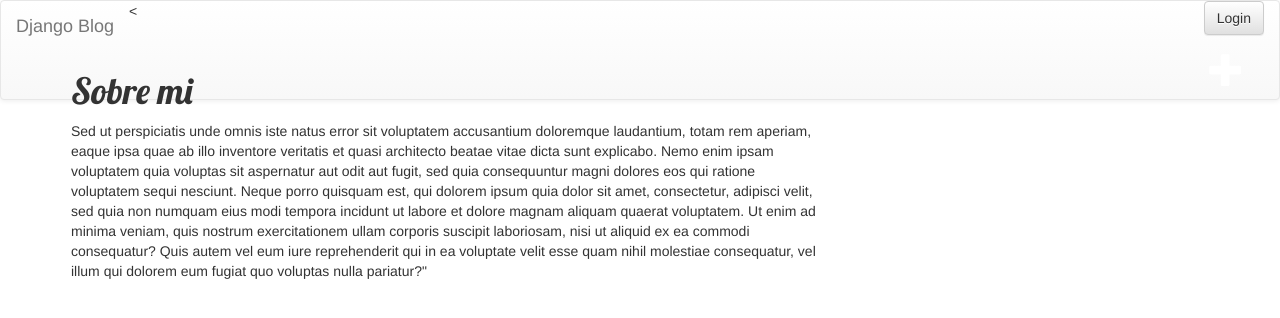
After one commit to mportilla/django_girls_tut, a Django app: template django_tut/templates/sobre_mi.html in a window 1280 px wide. The commit adds this page. Shown: the top 318 px of the page. Run offline with Django 3.2, Linux system fonts and the light colour scheme; the template is opened without the code that fills it, so the values that code supplies are empty; some libraries are stand-ins or nearby versions.

Commit message:
gestion de botones y usuarios

```diff
--- a/blog/static/css/blog.css
+++ b/blog/static/css/blog.css
@@ -45,3 +45,7 @@
     .post h1 a, .post h1 a:visited {
         color: #000000;
     }
+
+    .navbar{
+        height:100px;
+    }
--- a/blog/templates/blog/post_edit.html
+++ b/blog/templates/blog/post_edit.html
@@ -2,7 +2,11 @@
 {% load crispy_forms_tags %}
 
 {% block content %}
-    <h1>New post</h1>
+	{% if post %}
+        <h1>Editar Post</h1>
+    {% else %}
+        <h1>Nuevo Post</h1>
+    {% endif %}
     <form method="POST" class="post-form">{% csrf_token %}
         {{ form | crispy }}
         <button type="submit" class="save btn btn-default">Save</button>
--- a/blog/views.py
+++ b/blog/views.py
@@ -6,6 +6,7 @@ from django.contrib.auth.decorators import login_required
 
 
 # Create your views here.
+
 def post_list(request):
         posts = Post.objects.filter(published_date__lte=timezone.now()).order_by('published_date')
         return render(request, 'blog/post_list.html', {'posts':posts})
@@ -52,7 +53,7 @@ def post_edit(request, pk):
             return redirect('blog.views.post_detail', pk=post.pk)
         else:
             form = PostForm(instance=post)
-        return render(request, 'blog/post_edit.html', {'form': form})
+        return render(request, 'blog/post_edit.html', {'form': form,'post':post})
 
 
 @login_required(login_url='login')
--- a/django_tut/templates/base.html
+++ b/django_tut/templates/base.html
@@ -1,4 +1,5 @@
 {% load staticfiles %}
+
 
 <html>
     <head>
@@ -7,12 +8,25 @@
         <link rel="stylesheet" href="//maxcdn.bootstrapcdn.com/bootstrap/3.2.0/css/bootstrap-theme.min.css">
         <link rel="stylesheet" href="{% static 'blog.css' %}">
         <link href="http://fonts.googleapis.com/css?family=Lobster&subset=latin,latin-ext" rel="stylesheet" type="text/css">
+        <nav class="navbar navbar-default">
+            <div class="container-fluid">
+                <div class="navbar-header">
+                    <a class="navbar-brand" href="/">
+                        Django Blog
+                    </a>
+                </div>
+                <div class="collapse navbar-collapse">
+                    <{% if user.is_authenticated %}
+                        <a type="button" class="btn btn-default navbar-right" href="{% url 'logout' %}"> Logout </a>
+                    {% else %}
+                        <a type="button" class="btn btn-default navbar-right" href="{% url 'login' %}"> Login </a>
+                    {% endif %}
+                </div>
+
+
         <a href="{% url 'blog.views.post_new' %}" class="top-menu"><span class="glyphicon glyphicon-plus"></span></a>
     </head>
     <body>
-        <div class="page-header">
-            <h1><a href="/">Django Girls Blog</a></h1>
-        </div>
         <div class="content container">
             <div class="row">
                 <div class="col-md-8">
--- /dev/null
+++ b/django_tut/templates/sobre_mi.html
@@ -0,0 +1,5 @@
+{% extends 'base.html' %}
+{% block content %}
+	<h1> Sobre mi </h1>
+	<p> Sed ut perspiciatis unde omnis iste natus error sit voluptatem accusantium doloremque laudantium, totam rem aperiam, eaque ipsa quae ab illo inventore veritatis et quasi architecto beatae vitae dicta sunt explicabo. Nemo enim ipsam voluptatem quia voluptas sit aspernatur aut odit aut fugit, sed quia consequuntur magni dolores eos qui ratione voluptatem sequi nesciunt. Neque porro quisquam est, qui dolorem ipsum quia dolor sit amet, consectetur, adipisci velit, sed quia non numquam eius modi tempora incidunt ut labore et dolore magnam aliquam quaerat voluptatem. Ut enim ad minima veniam, quis nostrum exercitationem ullam corporis suscipit laboriosam, nisi ut aliquid ex ea commodi consequatur? Quis autem vel eum iure reprehenderit qui in ea voluptate velit esse quam nihil molestiae consequatur, vel illum qui dolorem eum fugiat quo voluptas nulla pariatur?"</p>
+{% endblock %}
```
Also changed, not shown: blog/templates/blog/post_detail.html (+11 -12 lines), blog/templates/blog/snippets/comment.html (+5 -6 lines), django_tut/urls.py (+5 -2 lines).
